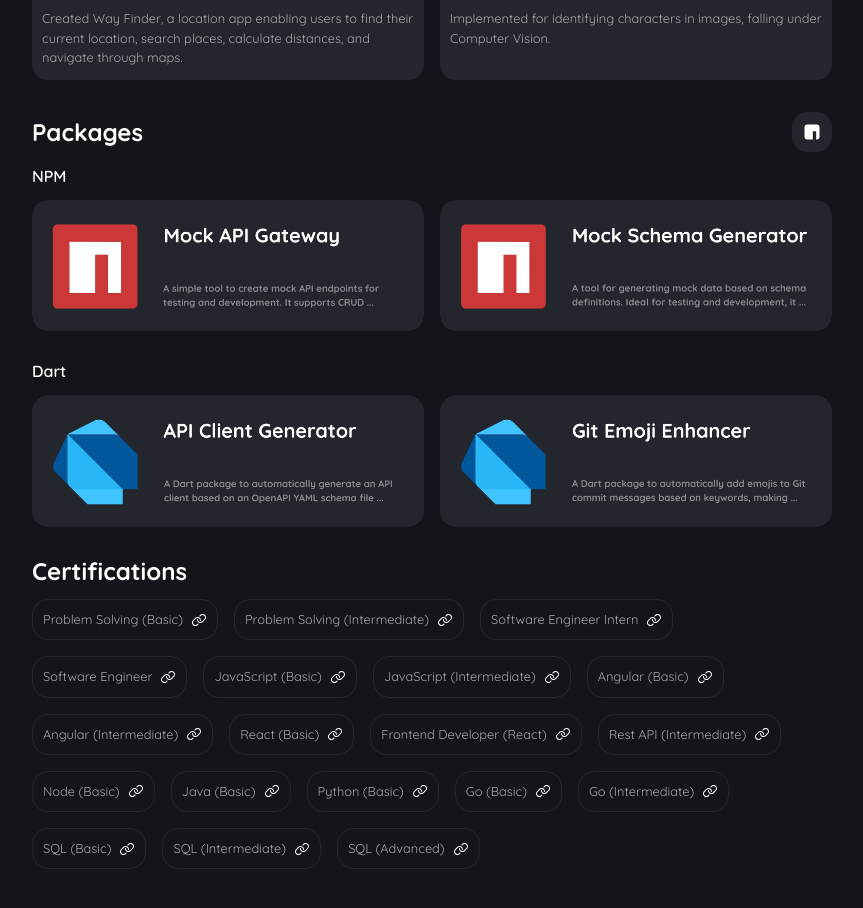
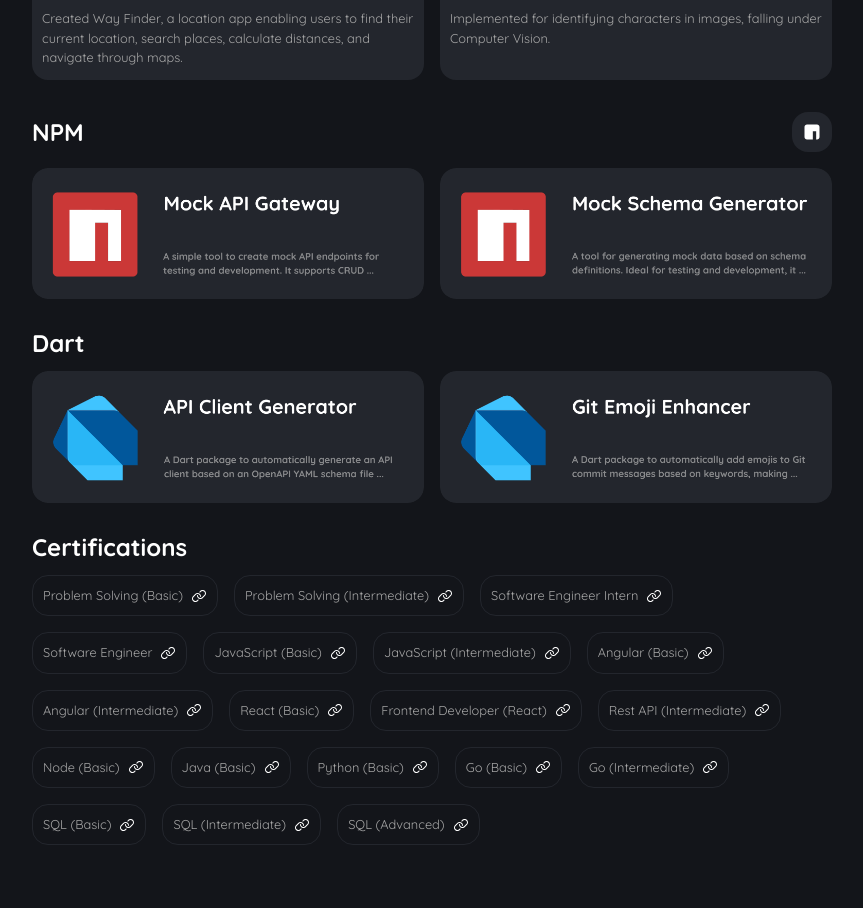
Before and after one commit to KaungKhantKyaw1997/kaungkhantkyaw1997.github.io, an Astro site: page / in a window 1280 px wide. Shown: the part 1546-2454 px from the top of the page, without its empty margins (208-1071 px from the left). Built offline with nearby package versions, Linux system fonts and the light colour scheme; Astro itself is replaced by a stand-in of ours.

Commit message:
modify packages

```diff
--- a/src/pages/index.astro
+++ b/src/pages/index.astro
@@ -61,14 +61,13 @@ import ImageCardGrid from "../components/ImageCardGrid.astro";
     <h2 id="projects">Projects</h2>
     <CardGrid datalist={projectData} />
     <h2 id="packages" class="packages-header">
-      Packages
+      NPM
       <a href="https://www.npmjs.com/~kaung_khant" target="_blank">
         <img src="/icons/npm.svg" alt="NPM" class="package-icon" />
       </a>
     </h2>
-    <h3>NPM</h3>
     <ImageCardGrid datalist={npmPackageData} />
-    <h3>Dart</h3>
+    <h2>Dart</h2>
     <ImageCardGrid datalist={dartPackageData} />
     <h2 id="certifications">Certifications</h2>
     <LinkGrid datalist={certificateData} />
```
